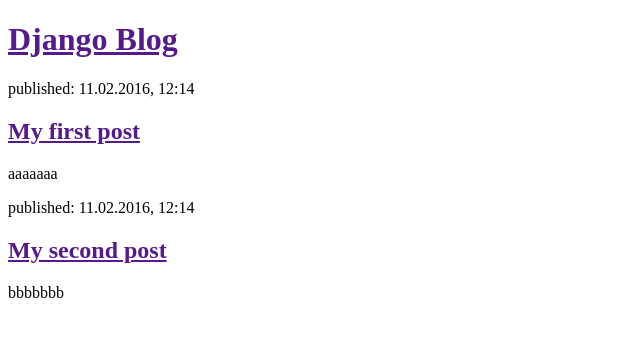
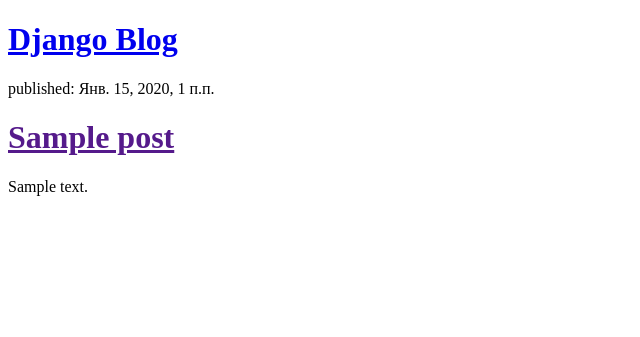
Before and after one commit to Gladspir/003, a Django app: template blog/templates/blog/post_list.html in a window 1280 px wide. Shown: the top 337 px of the page, without its empty margins (0-640 px from the left). Run offline with Django 3.2, Linux system fonts and the light colour scheme; the template is opened without the code that fills it: values that come from a table or form of the project are taken from there, others are empty; tables that the repository leaves empty hold one stand-in row (values such as "Sample post").

Commit message:
получение и отображение динамических данных в шаблоне

```diff
--- a/blog/templates/blog/post_list.html
+++ b/blog/templates/blog/post_list.html
@@ -5,20 +5,19 @@
     <title>My Blog by Django</title>
 </head>
 <body>
-<div>
-                <h1><a href="">Django Blog</a></h1>
-            </div>
+    <div>
+        <h1>
+            <a href="/">Django Blog</a>
+        </h1>
+    </div>
 
-            <div>
-                <p>published: 11.02.2016, 12:14</p>
-                <h2><a href="">My first post</a></h2>
-                <p>aaaaaaa</p>
-            </div>
+    {% for post in posts %}
+        <div>
+            <p>published: {{ post.published_date }}</p>
+            <h1><a href="">{{ post.title }}</a></h1>
+            <p>{{ post.text|linebreaks }}</p>
+        </div>
+    {% endfor %}
 
-            <div>
-                <p>published: 11.02.2016, 12:14</p>
-                <h2><a href="">My second post</a></h2>
-                <p>bbbbbbb</p>
-            </div>
 </body>
 </html>
```
